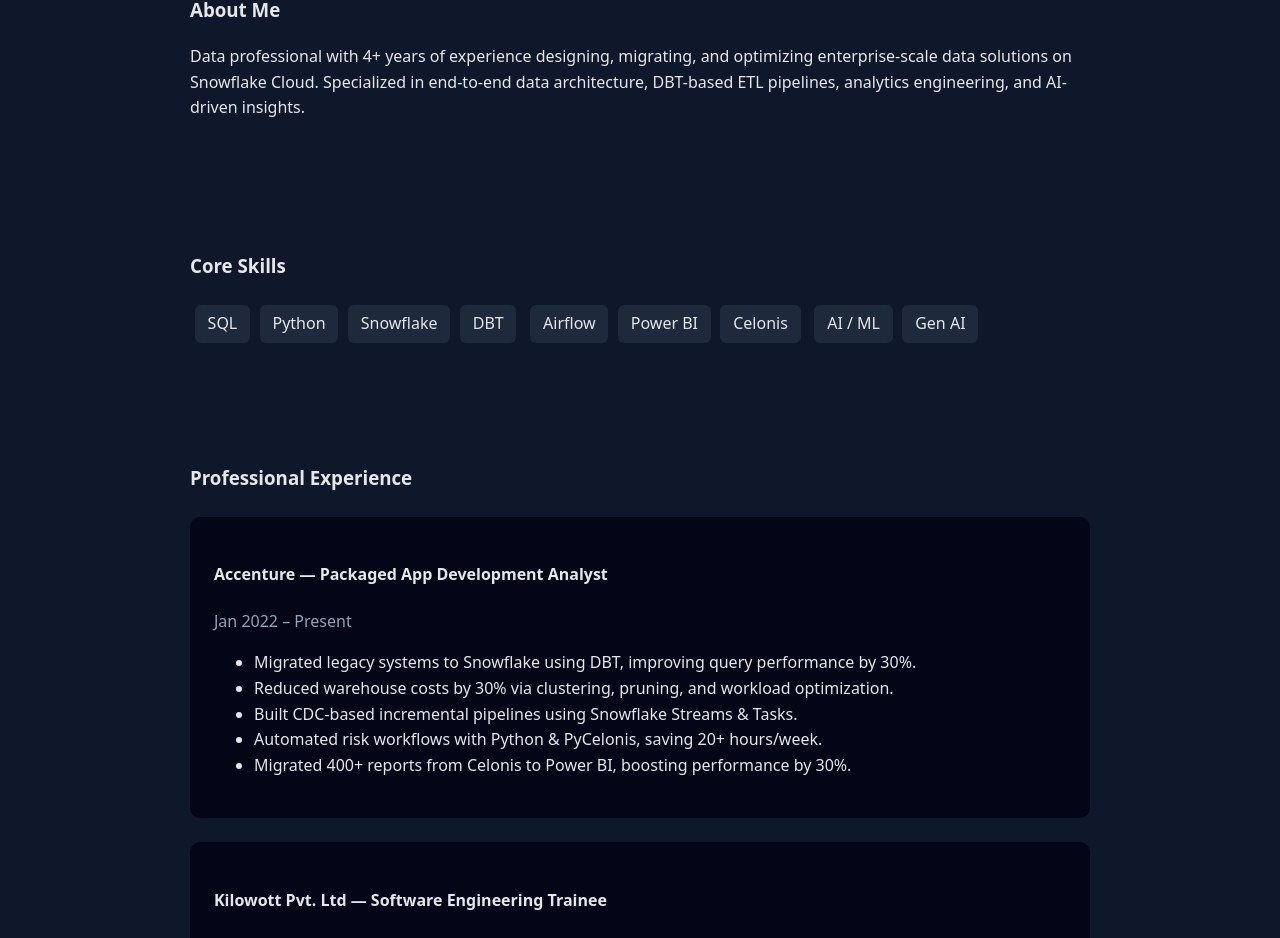
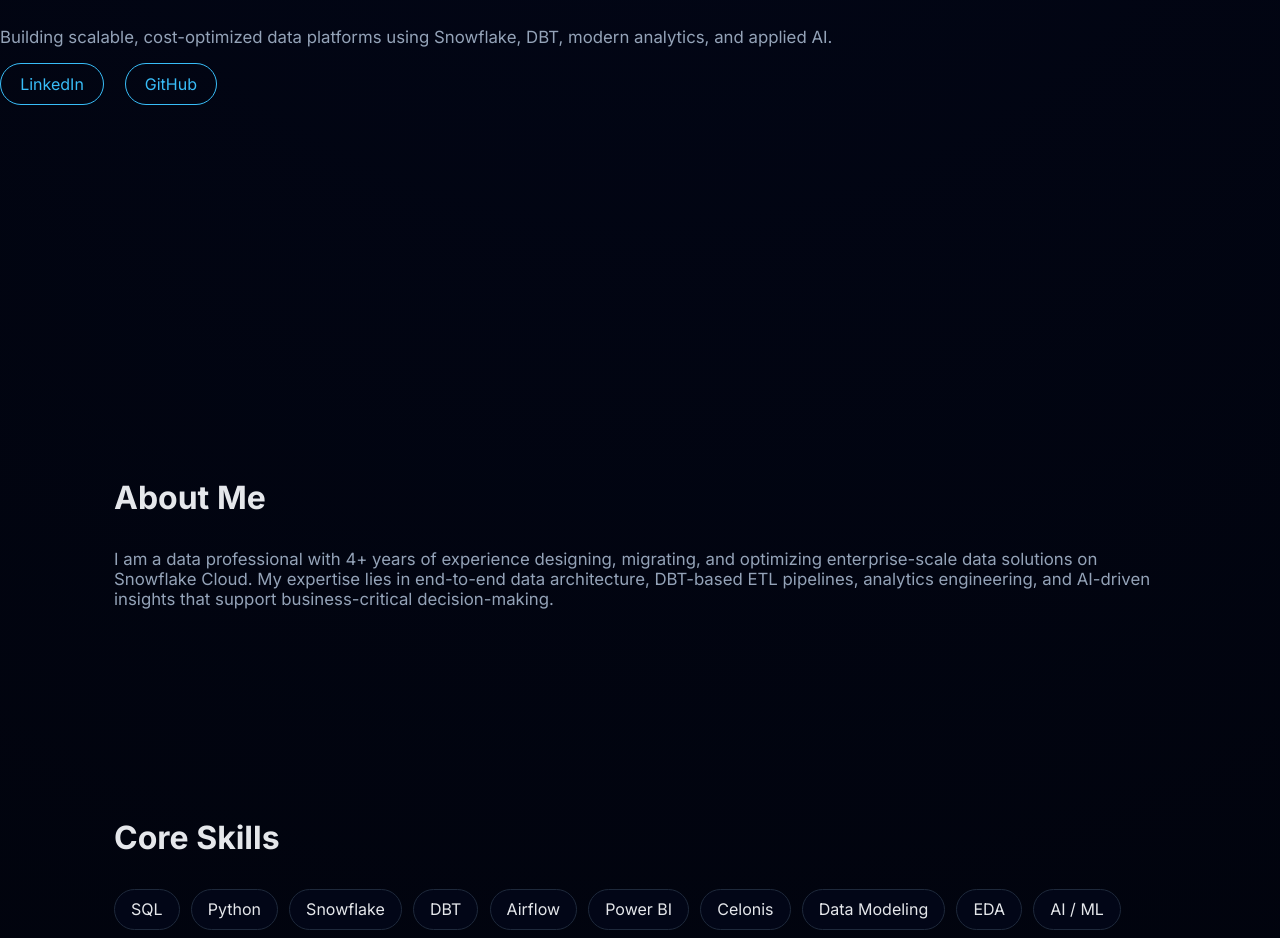
Before and after one commit to sahil1777/sahil1777.github.io, a plain HTML site: page index.html in a window 1280 px wide. Shown: the part 434-1372 px from the top of the page. Drawn offline with Linux system fonts and the light colour scheme.

Commit message:
Add modern UI, animations, interactions

```diff
--- a/index.html
+++ b/index.html
@@ -2,45 +2,65 @@
 <html lang="en">
 <head>
   <meta charset="UTF-8" />
-  <meta name="viewport" content="width=device-width, initial-scale=1.0"/>
+  <meta name="viewport" content="width=device-width, initial-scale=1.0" />
   <title>Sahil Naik | Data Engineer</title>
-  <link rel="stylesheet" href="style.css"/>
+
+  <!-- SEO -->
+  <meta name="description" content="Sahil Naik – Data Engineer specializing in Snowflake, DBT, Analytics Engineering, and AI-driven data platforms.">
+  <meta name="author" content="Sahil Naik">
+
+  <!-- Styles -->
+  <link rel="stylesheet" href="style.css" />
 </head>
 <body>
 
+<!-- HERO -->
 <header class="hero">
   <h1>Sahil Naik</h1>
-  <h2>Data Engineer • Analytics Engineer • AI-Driven Data Systems</h2>
+  <h2>Data Engineer · Analytics Engineer · AI-Driven Data Systems</h2>
   <p>
     Building scalable, cost-optimized data platforms using Snowflake, DBT,
-    and modern analytics & AI.
+    modern analytics, and applied AI.
   </p>
+
   <div class="links">
     <a href="https://www.linkedin.com/in/sahil-naik-47432918b/" target="_blank">LinkedIn</a>
     <a href="https://github.com/sahil1777" target="_blank">GitHub</a>
   </div>
 </header>
 
-<section>
+<!-- ABOUT -->
+<section class="reveal">
   <h3>About Me</h3>
   <p>
-    Data professional with 4+ years of experience designing, migrating,
+    I am a data professional with 4+ years of experience designing, migrating,
     and optimizing enterprise-scale data solutions on Snowflake Cloud.
-    Specialized in end-to-end data architecture, DBT-based ETL pipelines,
-    analytics engineering, and AI-driven insights.
+    My expertise lies in end-to-end data architecture, DBT-based ETL pipelines,
+    analytics engineering, and AI-driven insights that support business-critical
+    decision-making.
   </p>
 </section>
 
-<section>
+<!-- SKILLS -->
+<section class="reveal">
   <h3>Core Skills</h3>
   <div class="skills">
-    <span>SQL</span><span>Python</span><span>Snowflake</span><span>DBT</span>
-    <span>Airflow</span><span>Power BI</span><span>Celonis</span>
-    <span>AI / ML</span><span>Gen AI</span>
+    <span>SQL</span>
+    <span>Python</span>
+    <span>Snowflake</span>
+    <span>DBT</span>
+    <span>Airflow</span>
+    <span>Power BI</span>
+    <span>Celonis</span>
+    <span>Data Modeling</span>
+    <span>EDA</span>
+    <span>AI / ML</span>
+    <span>Gen AI</span>
   </div>
 </section>
 
-<section>
+<!-- EXPERIENCE -->
+<section class="reveal">
   <h3>Professional Experience</h3>
 
   <div class="card">
@@ -48,10 +68,10 @@
     <p class="date">Jan 2022 – Present</p>
     <ul>
       <li>Migrated legacy systems to Snowflake using DBT, improving query performance by 30%.</li>
-      <li>Reduced warehouse costs by 30% via clustering, pruning, and workload optimization.</li>
+      <li>Reduced warehouse costs by 30% through clustering, pruning, and workload optimization.</li>
       <li>Built CDC-based incremental pipelines using Snowflake Streams & Tasks.</li>
-      <li>Automated risk workflows with Python & PyCelonis, saving 20+ hours/week.</li>
-      <li>Migrated 400+ reports from Celonis to Power BI, boosting performance by 30%.</li>
+      <li>Automated risk workflows using Python & PyCelonis, saving 20+ hours per week.</li>
+      <li>Migrated 400+ reports from Celonis to Power BI, improving performance by 30%.</li>
     </ul>
   </div>
 
@@ -59,22 +79,24 @@
     <h4>Kilowott Pvt. Ltd — Software Engineering Trainee</h4>
     <p class="date">Oct 2021 – Jan 2022</p>
     <ul>
-      <li>Processed 120M+ records using SQL & Python for analytics and reporting.</li>
-      <li>Delivered productivity & capacity dashboards supporting leadership decisions.</li>
+      <li>Processed 120M+ records using SQL and Python for analytics and reporting.</li>
+      <li>Built productivity and capacity dashboards supporting leadership decisions.</li>
     </ul>
   </div>
 </section>
 
-<section>
+<!-- PROJECTS -->
+<section class="reveal">
   <h3>Featured Projects</h3>
 
   <div class="card">
     <h4>AI-Powered Stock Analysis & Predictive Modeling</h4>
     <p>
-      Built an AI-driven stock analytics platform using LSTM, NLP sentiment analysis,
-      and real-time market data. Integrated Google Gemini for conversational insights.
+      AI-driven stock analytics platform integrating real-time market data,
+      sentiment analysis from 10,000+ news articles, and LSTM-based price forecasting.
+      Includes conversational AI insights using Google Gemini.
     </p>
-    <p class="tech">Python • Streamlit • TensorFlow • NLP • Gemini • APIs</p>
+    <p class="tech">Python · Streamlit · TensorFlow · NLP · LSTM · Gemini · APIs</p>
     <a href="https://github.com/sahil1777/Stock-Insights-Pro-Analyze-Predict-Smart-Invest-" target="_blank">
       View on GitHub →
     </a>
@@ -83,26 +105,30 @@
   <div class="card">
     <h4>E-Commerce Analytics & BI Platform</h4>
     <p>
-      Designed an end-to-end analytics pipeline with PostgreSQL, SQLAlchemy,
-      forecasting models, and Power BI dashboards for KPI tracking and demand planning.
+      End-to-end analytics solution using PostgreSQL, SQLAlchemy, forecasting models,
+      and Power BI dashboards to analyze customer behavior, demand trends,
+      and business KPIs.
     </p>
-    <p class="tech">SQL • Python • Power BI • Forecasting</p>
+    <p class="tech">SQL · Python · PostgreSQL · Power BI · Forecasting</p>
     <a href="https://github.com/sahil1777/End-to-End-Retail-Analysis" target="_blank">
       View on GitHub →
     </a>
   </div>
 </section>
 
-<section>
+<!-- CERTIFICATIONS -->
+<section class="reveal">
   <h3>Certifications & Awards</h3>
   <ul>
     <li>Snowflake SnowPro Advanced – Data Engineer</li>
-    <li>Google Advanced Data Analytics</li>
+    <li>Google Advanced Data Analytics Specialization</li>
+    <li>Google Business Intelligence Specialization</li>
     <li>Accenture GEN AI Certified</li>
     <li>Accenture Client Excellence Award (2×)</li>
   </ul>
 </section>
 
+<!-- FOOTER -->
 <footer>
   <p>📧 sahilnaik1709@gmail.com</p>
   <p>© Sahil Naik</p>
--- a/script.js
+++ b/script.js
@@ -1 +1,12 @@
-// Smooth scroll enhancement (optional future expansion)
+const reveals = document.querySelectorAll(".reveal");
+
+window.addEventListener("scroll", () => {
+  reveals.forEach(el => {
+    const windowHeight = window.innerHeight;
+    const elementTop = el.getBoundingClientRect().top;
+
+    if (elementTop < windowHeight - 100) {
+      el.classList.add("active");
+    }
+  });
+});
--- a/style.css
+++ b/style.css
@@ -1,56 +1,135 @@
-body {
-    font-family: system-ui, sans-serif;
-    margin: 0;
-    background: #0f172a;
-    color: #e5e7eb;
-    line-height: 1.6;
+@import url('https://fonts.googleapis.com/css2?family=Inter:wght@300;400;600;700&display=swap');
+
+:root {
+  --bg: #020617;
+  --card: #020617;
+  --accent: #38bdf8;
+  --text: #e5e7eb;
+  --muted: #94a3b8;
 }
 
-  section, header, footer {
-    max-width: 900px;
-    margin: auto;
-    padding: 3rem 1.5rem;
+* {
+  box-sizing: border-box;
 }
 
-  .hero h1 {
-    font-size: 3rem;
+html {
+  scroll-behavior: smooth;
 }
 
-  .hero h2 {
-    color: #38bdf8;
+body {
+  margin: 0;
+  font-family: 'Inter', sans-serif;
+  background: radial-gradient(circle at top, #020617, #000);
+  color: var(--text);
+}
+
+/* ---------- Layout ---------- */
+section {
+  max-width: 1100px;
+  margin: auto;
+  padding: 5rem 1.5rem;
+}
+
+h1 {
+  font-size: 3.5rem;
+  margin-bottom: 0.5rem;
+}
+
+h2 {
+  color: var(--accent);
+  font-weight: 600;
+}
+
+h3 {
+  font-size: 2rem;
+  margin-bottom: 2rem;
+}
+
+p {
+  color: var(--muted);
+  font-size: 1.05rem;
+}
+
+/* ---------- Hero ---------- */
+.hero {
+  min-height: 100vh;
+  display: flex;
+  flex-direction: column;
+  justify-content: center;
 }
 
 .links a {
+  display: inline-block;
   margin-right: 1rem;
-    color: #38bdf8;
+  padding: 0.6rem 1.2rem;
+  border: 1px solid var(--accent);
+  color: var(--accent);
+  border-radius: 30px;
   text-decoration: none;
+  transition: all 0.3s ease;
+}
+
+.links a:hover {
+  background: var(--accent);
+  color: #020617;
+}
+
+/* ---------- Cards ---------- */
+.card {
+  background: linear-gradient(145deg, #020617, #020617);
+  border: 1px solid #020617;
+  padding: 2rem;
+  border-radius: 16px;
+  margin-bottom: 2rem;
+  transition: transform 0.3s ease, box-shadow 0.3s ease;
+}
+
+.card:hover {
+  transform: translateY(-6px);
+  box-shadow: 0 20px 40px rgba(56,189,248,0.15);
+}
+
+.date {
+  font-size: 0.9rem;
+  color: var(--muted);
+}
+
+/* ---------- Skills ---------- */
+.skills {
+  display: flex;
+  flex-wrap: wrap;
+  gap: 0.7rem;
 }
 
 .skills span {
-    display: inline-block;
-    background: #1e293b;
-    padding: 0.4rem 0.8rem;
-    margin: 0.3rem;
-    border-radius: 6px;
+  padding: 0.6rem 1rem;
+  border-radius: 999px;
+  background: #020617;
+  border: 1px solid #1e293b;
+  transition: all 0.25s ease;
 }
 
-  .card {
-    background: #020617;
-    padding: 1.5rem;
-    margin-top: 1.5rem;
-    border-radius: 10px;
+.skills span:hover {
+  background: var(--accent);
+  color: #020617;
 }
 
-  .tech {
-    color: #94a3b8;
-    font-size: 0.9rem;
+/* ---------- Reveal Animation ---------- */
+.reveal {
+  opacity: 0;
+  transform: translateY(40px);
+  transition: all 0.8s ease;
 }
 
-  .date {
-    color: #94a3b8;
+.reveal.active {
+  opacity: 1;
+  transform: translateY(0);
 }
 
+/* ---------- Footer ---------- */
 footer {
   text-align: center;
+  padding: 3rem 1rem;
   border-top: 1px solid #1e293b;
+  color: var(--muted);
 }
```
Lines whose indentation alone changed are shown as unchanged.
